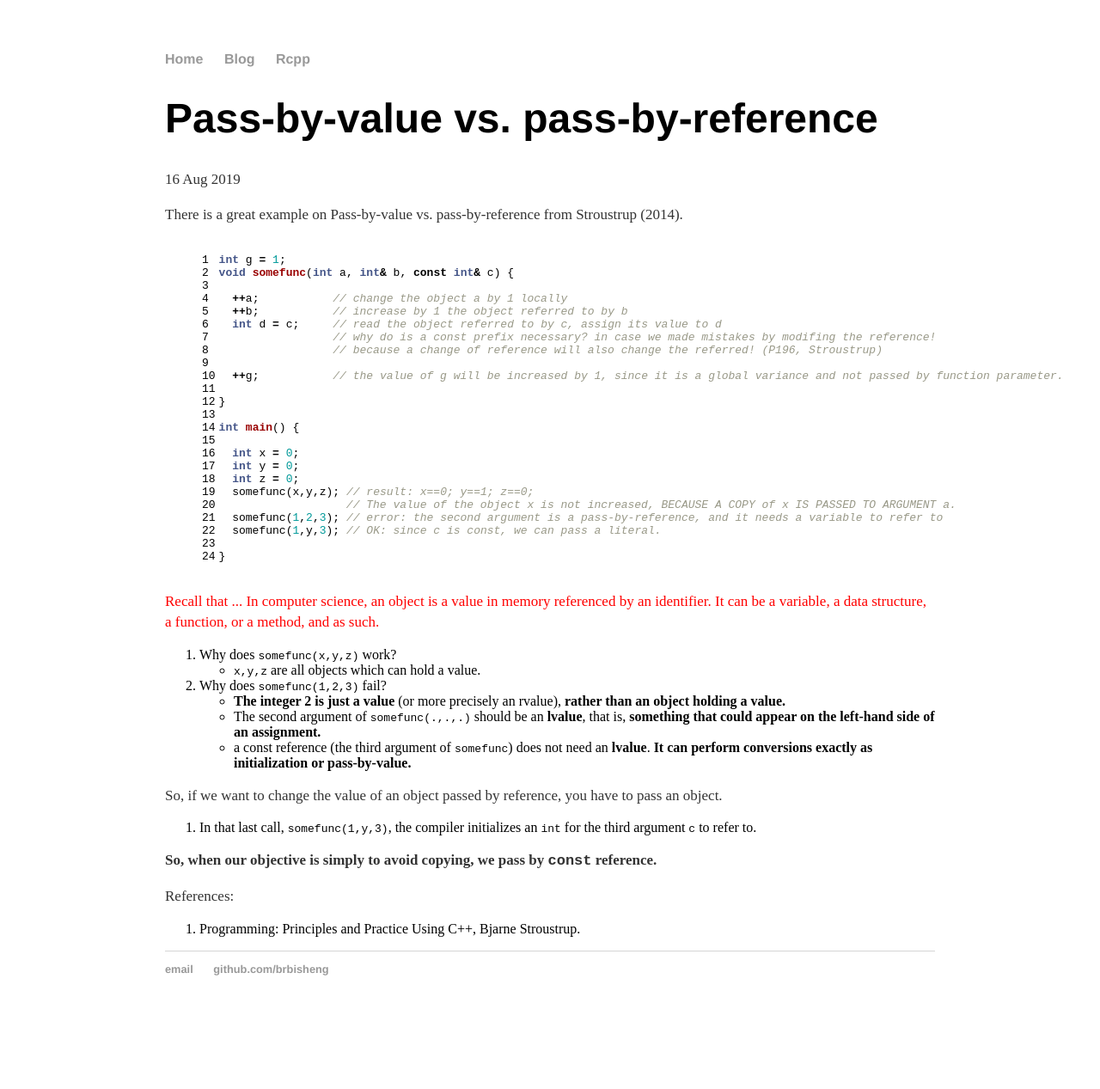
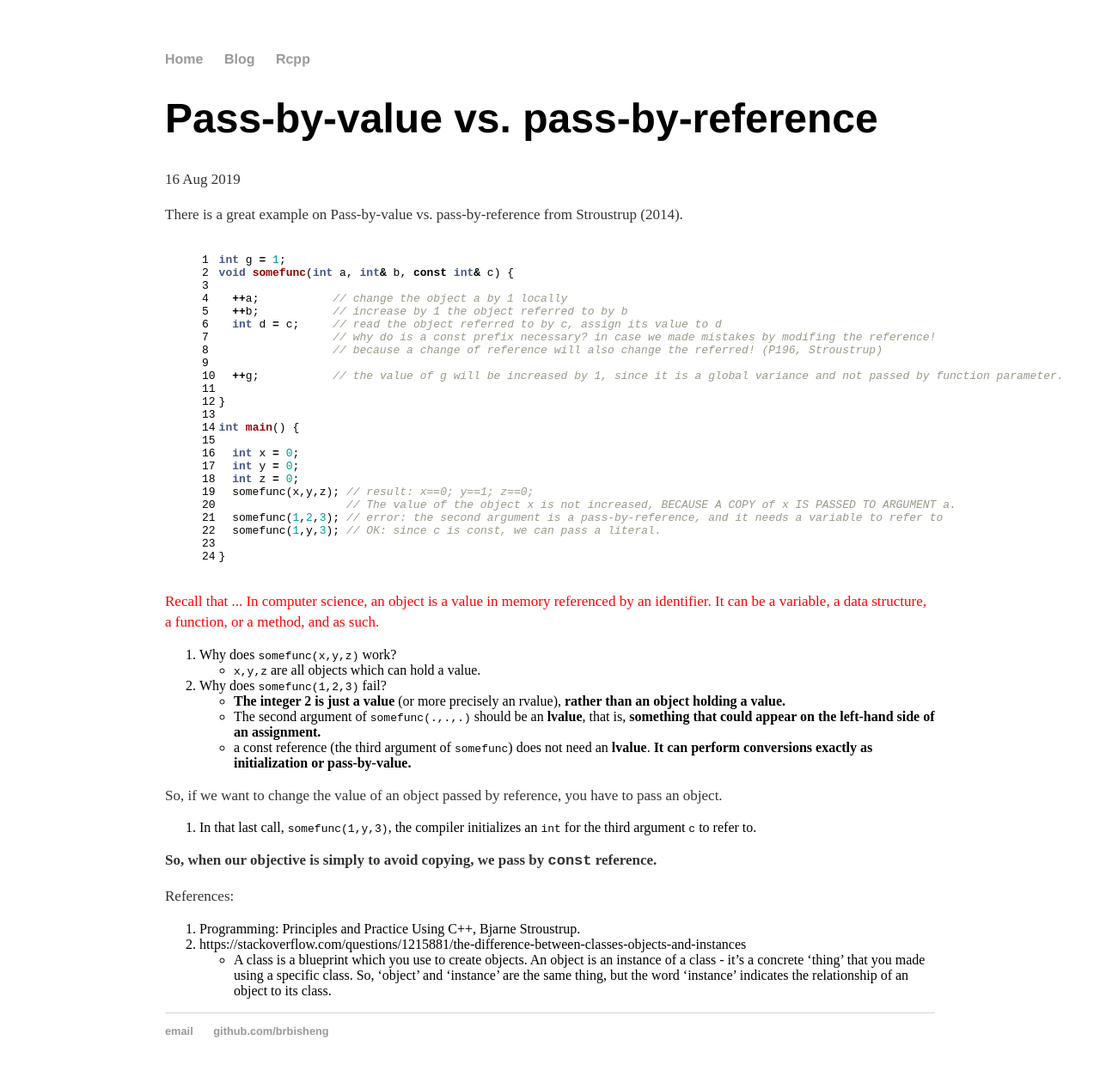
Before and after one commit to brbisheng/brbisheng.github.io, a Jekyll site: the page built from rcpp/_posts/2019-08-16-rcpp-post0.md, in a window 1280 px wide. Shown: the whole page at 86% size. Built offline with Jekyll 4.4.1, drawn with Linux system fonts in a browser that asks for light colours; our own code applies the rules of GitHub Pages for plain Markdown files; before the commit the page ends 1195 px from its top, so only the background shows below that.

Commit message:
Update 2019-08-16-rcpp-post0.md

```diff
--- a/rcpp/_posts/2019-08-16-rcpp-post0.md
+++ b/rcpp/_posts/2019-08-16-rcpp-post0.md
@@ -56,3 +56,5 @@ So, if we want to change the value of an object passed by reference, you have to
 
 References:
 1. Programming: Principles and Practice Using C++, Bjarne Stroustrup.
+2. https://stackoverflow.com/questions/1215881/the-difference-between-classes-objects-and-instances
+    - A class is a blueprint which you use to create objects. An object is an instance of a class - it's a concrete 'thing' that you made using a specific class. So, 'object' and 'instance' are the same thing, but the word 'instance' indicates the relationship of an object to its class.
```
